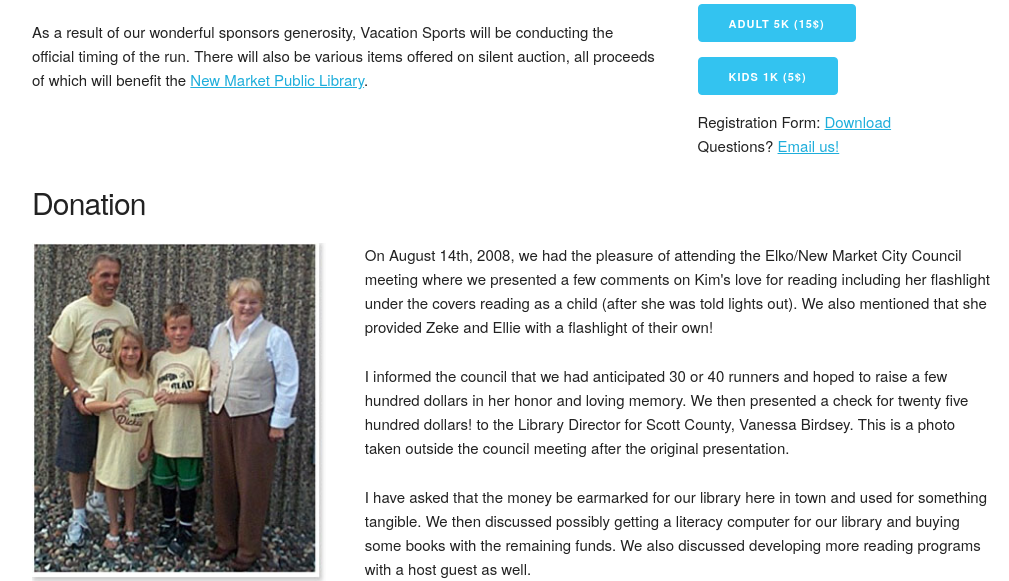
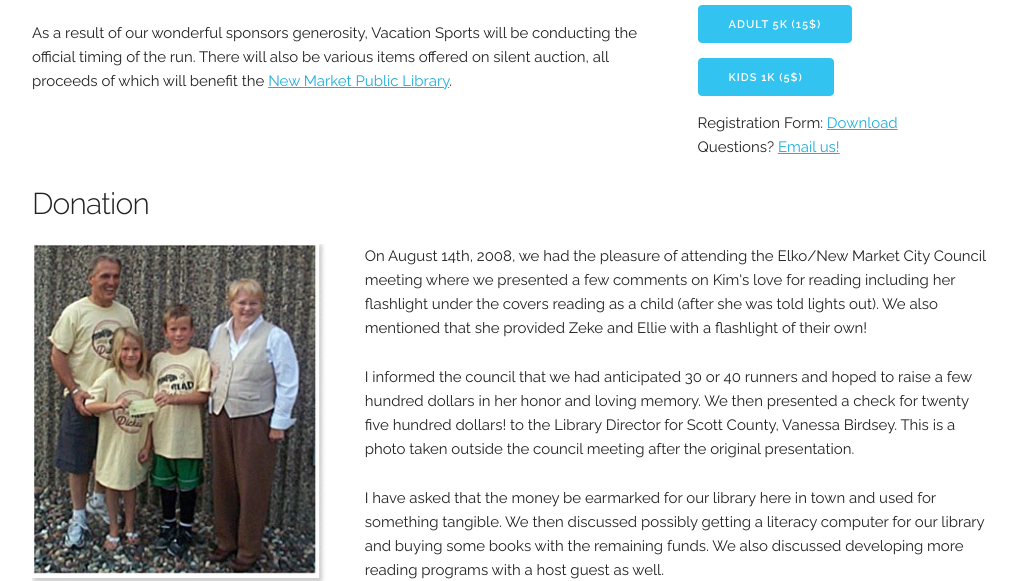
Before and after one commit to jglynn/rltd-site, a plain HTML site: page index.html in a window 1280 px wide. Shown: the part 659-1240 px from the top of the page, without its empty margins (128-1137 px from the left). Drawn offline with Linux system fonts and the light colour scheme.

Commit message:
support Raleway typeface

```diff
--- a/index.html
+++ b/index.html
@@ -7,6 +7,7 @@
 	<meta name="description" content="A charity site for the Read Like the Dickens Foundation">
 	<meta name="viewport" content="width=device-width, initial-scale=1">
 	<meta property="og:image" content="http://www.readlikethedickens.org/imgs/header.png"/>
+	<link href='http://fonts.googleapis.com/css?family=Raleway:400,300,600' rel='stylesheet' type='text/css'>
 	<link rel="image_src" href="http://www.readlikethedickens.org/imgs/header.png" />
 	<link rel="stylesheet" type="text/css" href="skeleton/css/normalize.css">
 	<link rel="stylesheet" type="text/css" href="skeleton/css/skeleton.css">
```
